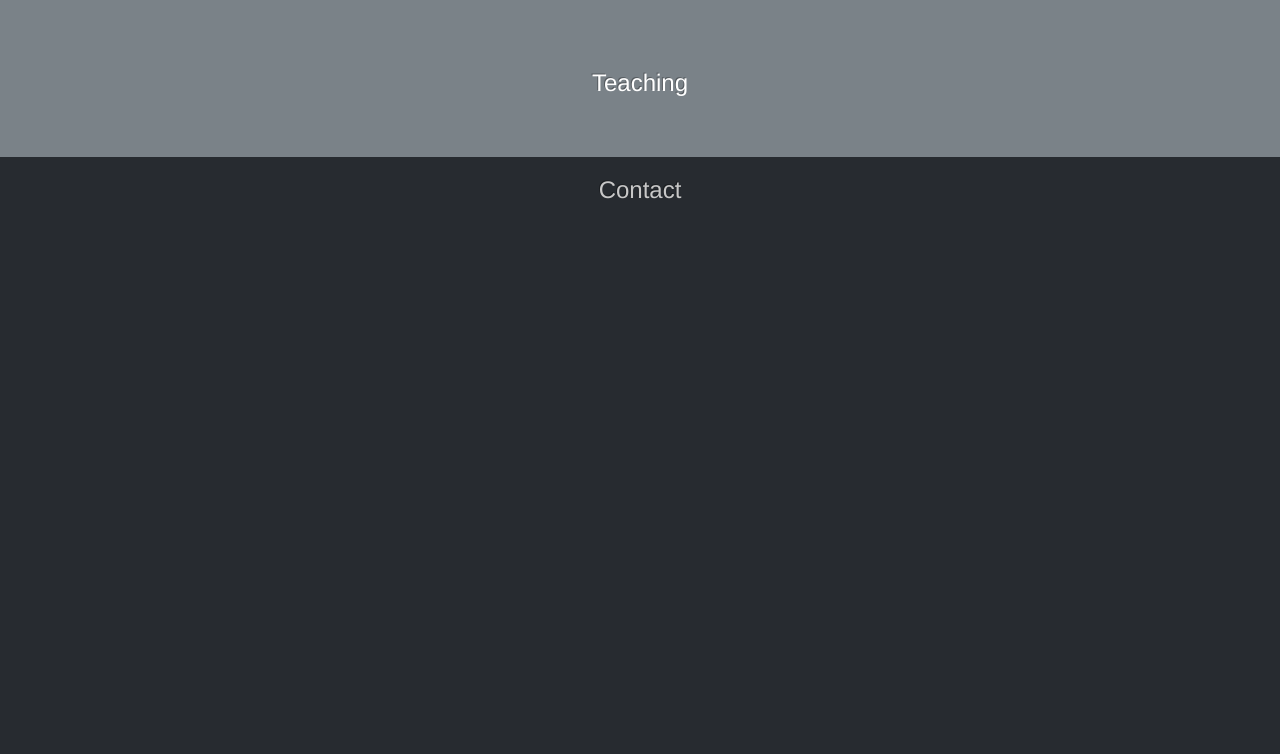
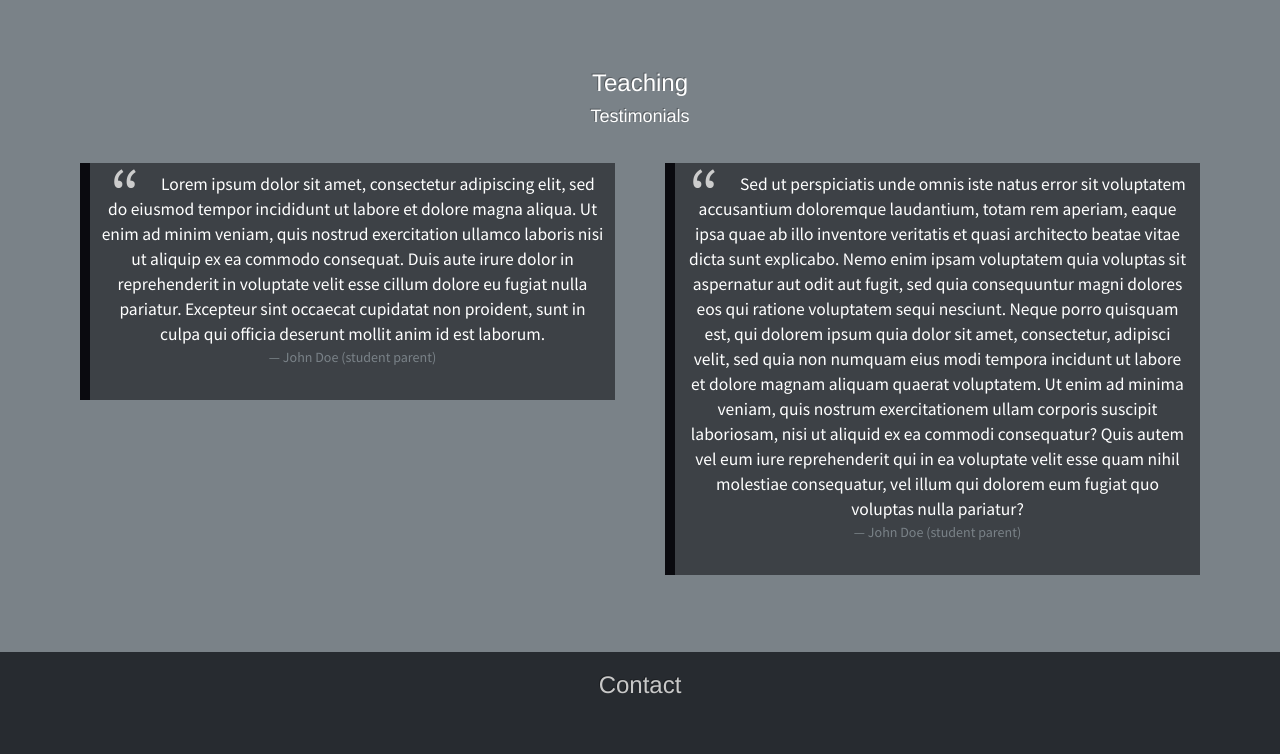
Before and after one commit to susanna-johnson/susanna-johnson.github.io, a plain HTML site: page index.html in a window 1280 px wide. Shown: the part 3900-4654 px from the top of the page. Drawn offline with Linux system fonts and the light colour scheme.

Commit message:
add placeholders for testimonials

```diff
--- a/css/main.css
+++ b/css/main.css
@@ -7,3 +7,30 @@
     width: 320px;
     height: 180px;
 }
+
+blockquote {
+    background: #3d4146;
+    border-left: 10px solid #0a0a0f;
+    margin: 1.5em 10px;
+    padding: 0.5em 10px;
+    quotes: "\201C""\201D""\2018""\2019";
+}
+blockquote:before {
+    color: #ccc;
+    content: open-quote;
+    font-size: 4em;
+    line-height: 0.1em;
+    margin-right: 0.25em;
+    vertical-align: -0.4em;
+}
+blockquote:after {
+    visibility: hidden;
+    color: #ccc;
+    content: close-quote;
+    font-size: 4em;
+    line-height: 0.1em;
+    vertical-align: -0.4em;
+}
+blockquote p {
+    display: inline;
+}
--- a/index.html
+++ b/index.html
@@ -257,7 +257,7 @@
     </section>
 
 
-    <!-- Services -->
+    <!-- Photos -->
     <!-- The circle icons use Font Awesome's stacked icon classes. For more information, visit http://fontawesome.io/examples/ -->
     <section id="photos" class="photos bg-primary">
         <div class="container">
@@ -324,19 +324,44 @@
         </div>
     </section>
 
-    <!-- Callout -->
+    <!-- Events -->
     <aside class="events">
         <div class="text-vertical-center">
             <h1>Events</h1>
         </div>
     </aside>
 
-    <!-- Call to Action -->
+    <!-- Teaching -->
     <aside class="teaching bg-primary">
         <div class="container">
-            <div class="row">
-                <div class="col-lg-12 text-center">
-                    <h3>Teaching</h3>
+            <div class="row text-center">
+              <h3>Teaching</h3>
+              <h4>Testimonials</h4>
+                <div class="col-lg-6">
+                  <blockquote>
+                    <p>Lorem ipsum dolor sit amet, consectetur adipiscing elit, sed do eiusmod tempor incididunt ut
+                      labore et dolore magna aliqua. Ut enim ad minim veniam, quis nostrud exercitation ullamco laboris
+                      nisi ut aliquip ex ea commodo consequat. Duis aute irure dolor in reprehenderit in voluptate velit
+                      esse cillum dolore eu fugiat nulla pariatur. Excepteur sint occaecat cupidatat non proident, sunt
+                      in culpa qui officia deserunt mollit anim id est laborum.
+                    </p>
+                    <p><small>John Doe (student parent)</small></p>
+                  </blockquote>
+                </div>
+                <div class="col-lg-6">
+                  <blockquote>
+                    <p>Sed ut perspiciatis unde omnis iste natus error sit voluptatem accusantium doloremque laudantium,
+                      totam rem aperiam, eaque ipsa quae ab illo inventore veritatis et quasi architecto beatae vitae
+                      dicta sunt explicabo. Nemo enim ipsam voluptatem quia voluptas sit aspernatur aut odit aut fugit,
+                      sed quia consequuntur magni dolores eos qui ratione voluptatem sequi nesciunt. Neque porro
+                      quisquam est, qui dolorem ipsum quia dolor sit amet, consectetur, adipisci velit, sed quia non
+                      numquam eius modi tempora incidunt ut labore et dolore magnam aliquam quaerat voluptatem. Ut enim
+                      ad minima veniam, quis nostrum exercitationem ullam corporis suscipit laboriosam, nisi ut aliquid
+                      ex ea commodi consequatur? Quis autem vel eum iure reprehenderit qui in ea voluptate velit esse
+                      quam nihil molestiae consequatur, vel illum qui dolorem eum fugiat quo voluptas nulla pariatur?
+                    </p>
+                    <p><small>John Doe (student parent)</small></p>
+                  </blockquote>
                     <!--
                     <a href="#" class="btn btn-lg btn-light">Click Me!</a>
                     <a href="#" class="btn btn-lg btn-dark">Look at Me!</a>
```
